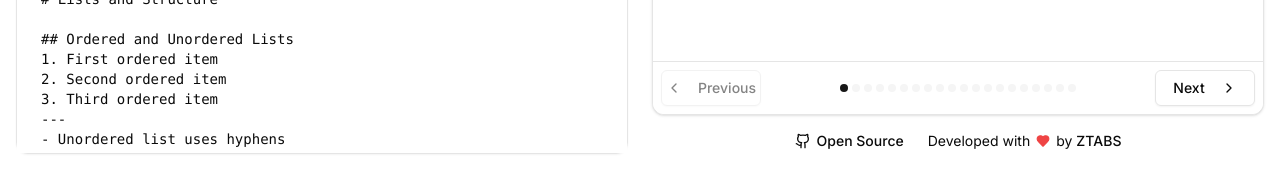
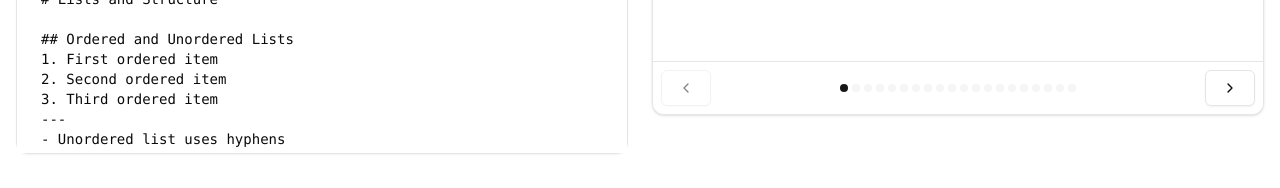
Before and after one commit to dhythm/markdown-to-slides, a Next.js app: page / in a window 1280 px wide. Shown: the part 610-798 px from the top of the page. Built offline with nearby package versions, Linux system fonts and the light colour scheme; no server answers.

Commit message:
delete Previous/Next labels and Open Source description

```diff
--- a/src/components/preview/slide-preview.tsx
+++ b/src/components/preview/slide-preview.tsx
@@ -1,22 +1,28 @@
-import { Button } from '@/components/ui/button'
-import { Card, CardContent, CardFooter, CardHeader, CardTitle } from '@/components/ui/card'
-import { ChevronLeft, ChevronRight, Maximize2 } from 'lucide-react'
-import ReactMarkdown from 'react-markdown'
-import remarkGfm from 'remark-gfm'
-import remarkMath from 'remark-math'
-import rehypeKatex from 'rehype-katex'
-import { cn } from '@/lib/utils'
-import { SlideTheme } from '@/types/theme'
-import 'katex/dist/katex.min.css'
+import { Button } from "@/components/ui/button";
+import {
+	Card,
+	CardContent,
+	CardFooter,
+	CardHeader,
+	CardTitle,
+} from "@/components/ui/card";
+import { cn } from "@/lib/utils";
+import type { SlideTheme } from "@/types/theme";
+import { ChevronLeft, ChevronRight, Maximize2 } from "lucide-react";
+import ReactMarkdown from "react-markdown";
+import rehypeKatex from "rehype-katex";
+import remarkGfm from "remark-gfm";
+import remarkMath from "remark-math";
+import "katex/dist/katex.min.css";
 
 interface SlidePreviewProps {
-  currentSlide: number
-  slides: string[]
-  isFullscreen: boolean
-  theme?: SlideTheme
-  onPrevSlide: () => void
-  onNextSlide: () => void
-  onToggleFullscreen: () => void
+	currentSlide: number;
+	slides: string[];
+	isFullscreen: boolean;
+	theme?: SlideTheme;
+	onPrevSlide: () => void;
+	onNextSlide: () => void;
+	onToggleFullscreen: () => void;
 }
 
 export function SlidePreview({
@@ -28,18 +34,22 @@ export function SlidePreview({
 	onNextSlide,
 	onToggleFullscreen,
 }: SlidePreviewProps) {
-  const currentSlideContent = slides[currentSlide] || ""
+	const currentSlideContent = slides[currentSlide] || "";
 
 	return (
-    <Card className={cn(
+		<Card
+			className={cn(
 				"relative flex flex-col overflow-hidden min-h-[600px]",
-      isFullscreen && "fixed inset-0 z-50"
-    )}>
+				isFullscreen && "fixed inset-0 z-50",
+			)}
+		>
 			<CardHeader className="flex flex-row items-center justify-between space-y-0 px-6 py-5 border-b">
 				<CardTitle className="text-lg">Slide Preview</CardTitle>
 				<div className="flex items-center gap-2">
 					<div className="text-sm text-muted-foreground">
-            {slides.length > 0 ? `${currentSlide + 1} / ${slides.length}` : '0 / 0'}
+						{slides.length > 0
+							? `${currentSlide + 1} / ${slides.length}`
+							: "0 / 0"}
 					</div>
 					<Button
 						variant="ghost"
@@ -55,54 +65,67 @@ export function SlidePreview({
 				<div
 					className={cn(
 						"absolute inset-0 transition-colors duration-200",
-            theme?.styles.background && "bg-[var(--background)]"
+						theme?.styles.background && "bg-[var(--background)]",
 					)}
 					style={{
 						backgroundColor: theme?.styles.background,
 						color: theme?.styles.text,
 					}}
 				>
-          <div className={cn(
+					<div
+						className={cn(
 							"relative h-full flex items-center justify-center",
 							"mx-auto max-w-4xl p-8",
-            "min-h-[500px]"
-          )}>
+							"min-h-[500px]",
+						)}
+					>
 						<div
 							className="w-full prose prose-sm md:prose-base lg:prose-lg max-w-none text-center transition-all duration-200"
-              style={{
-                '--tw-prose-headings': theme?.styles.heading,
-                '--tw-prose-body': theme?.styles.text,
-                '--tw-prose-code': theme?.styles.code,
-                '--tw-prose-links': theme?.styles.link,
-                '--tw-prose-quotes': theme?.styles.blockquote,
-                '--tw-prose-quote-borders': theme?.styles.accent,
+							style={
+								{
+									"--tw-prose-headings": theme?.styles.heading,
+									"--tw-prose-body": theme?.styles.text,
+									"--tw-prose-code": theme?.styles.code,
+									"--tw-prose-links": theme?.styles.link,
+									"--tw-prose-quotes": theme?.styles.blockquote,
+									"--tw-prose-quote-borders": theme?.styles.accent,
 									fontFamily: theme?.fonts.body,
-              } as React.CSSProperties}
+								} as React.CSSProperties
+							}
 						>
 							<ReactMarkdown
 								remarkPlugins={[remarkGfm, remarkMath]}
 								rehypePlugins={[rehypeKatex]}
 								components={{
 									h1: ({ children }) => (
-                    <h1 style={{ fontFamily: theme?.fonts.heading }}>{children}</h1>
+										<h1 style={{ fontFamily: theme?.fonts.heading }}>
+											{children}
+										</h1>
 									),
 									h2: ({ children }) => (
-                    <h2 style={{ fontFamily: theme?.fonts.heading }}>{children}</h2>
+										<h2 style={{ fontFamily: theme?.fonts.heading }}>
+											{children}
+										</h2>
 									),
 									h3: ({ children }) => (
-                    <h3 style={{ fontFamily: theme?.fonts.heading }}>{children}</h3>
+										<h3 style={{ fontFamily: theme?.fonts.heading }}>
+											{children}
+										</h3>
 									),
 									p: ({ children }) => (
 										<p style={{ fontFamily: theme?.fonts.body }}>{children}</p>
 									),
-                  code: ({ inline, children }) => (
+									code: ({ inline, children }) =>
 										inline ? (
-                      <code style={{ fontFamily: theme?.fonts.code }}>{children}</code>
+											<code style={{ fontFamily: theme?.fonts.code }}>
+												{children}
+											</code>
 										) : (
 											<pre>
-                        <code style={{ fontFamily: theme?.fonts.code }}>{children}</code>
+												<code style={{ fontFamily: theme?.fonts.code }}>
+													{children}
+												</code>
 											</pre>
-                    )
 										),
 								}}
 							>
@@ -118,10 +141,9 @@ export function SlidePreview({
 						variant="outline"
 						onClick={onPrevSlide}
 						disabled={currentSlide === 0}
-            className="w-[100px]"
+						className="w-[50px]"
 					>
-            <ChevronLeft className="mr-2 h-4 w-4" />
-            Previous
+						<ChevronLeft className="mx-2 h-4 w-4" />
 					</Button>
 					<div className="flex-1 flex justify-center">
 						<div className="flex gap-1">
@@ -132,7 +154,7 @@ export function SlidePreview({
 										"w-2 h-2 rounded-full transition-colors",
 										index === currentSlide
 											? "bg-primary"
-                      : "bg-muted hover:bg-muted-foreground/50"
+											: "bg-muted hover:bg-muted-foreground/50",
 									)}
 								/>
 							))}
@@ -142,13 +164,12 @@ export function SlidePreview({
 						variant="outline"
 						onClick={onNextSlide}
 						disabled={currentSlide === slides.length - 1}
-            className="w-[100px]"
+						className="w-[50px]"
 					>
-            Next
-            <ChevronRight className="ml-2 h-4 w-4" />
+						<ChevronRight className="mx-2 h-4 w-4" />
 					</Button>
 				</div>
 			</CardFooter>
 		</Card>
-  )
+	);
 }
--- a/src/components/slidemaker.tsx
+++ b/src/components/slidemaker.tsx
@@ -1,66 +1,66 @@
-'use client'
+"use client";
 
-import { useState, useEffect } from 'react'
-import { Button } from '@/components/ui/button'
-import { Download, Moon, Sun, Presentation, Github, Heart } from 'lucide-react'
-import { useTheme } from 'next-themes'
-import { MarkdownEditor } from '@/components/editor/markdown-editor'
-import { SlidePreview } from '@/components/preview/slide-preview'
-import { exportToPDF, exportToPPTX } from '@/lib/utils/exports'
-import { exampleSlides } from '@/lib/constants/example-slides'
-import { SlideTheme } from '@/types/theme'
+import { MarkdownEditor } from "@/components/editor/markdown-editor";
+import { SlidePreview } from "@/components/preview/slide-preview";
+import { Button } from "@/components/ui/button";
+import { exampleSlides } from "@/lib/constants/example-slides";
+import { exportToPDF, exportToPPTX } from "@/lib/utils/exports";
+import type { SlideTheme } from "@/types/theme";
+import { Download, Github, Heart, Moon, Presentation, Sun } from "lucide-react";
+import { useTheme } from "next-themes";
+import { useEffect, useState } from "react";
 
 export function SlideMaker() {
-  const { theme, setTheme } = useTheme()
-  const [mounted, setMounted] = useState(false)
-  const [markdown, setMarkdown] = useState(exampleSlides)
-  const [slides, setSlides] = useState<string[]>([])
-  const [currentSlide, setCurrentSlide] = useState(0)
-  const [isFullscreen, setIsFullscreen] = useState(false)
-  const [currentTheme, setCurrentTheme] = useState<SlideTheme>()
+	const { theme, setTheme } = useTheme();
+	const [mounted, setMounted] = useState(false);
+	const [markdown, setMarkdown] = useState(exampleSlides);
+	const [slides, setSlides] = useState<string[]>([]);
+	const [currentSlide, setCurrentSlide] = useState(0);
+	const [isFullscreen, setIsFullscreen] = useState(false);
+	const [currentTheme, setCurrentTheme] = useState<SlideTheme>();
 
 	useEffect(() => {
-    setMounted(true)
-  }, [])
+		setMounted(true);
+	}, []);
 
 	useEffect(() => {
 		const newSlides = markdown
 			.split(/^---$/m)
-      .map(slide => slide.trim())
-      .filter(Boolean)
-    setSlides(newSlides)
-  }, [markdown])
+			.map((slide) => slide.trim())
+			.filter(Boolean);
+		setSlides(newSlides);
+	}, [markdown]);
 
 	function handleMarkdownChange(value: string) {
-    setMarkdown(value)
+		setMarkdown(value);
 	}
 
 	function prevSlide() {
-    setCurrentSlide(prev => Math.max(0, prev - 1))
+		setCurrentSlide((prev) => Math.max(0, prev - 1));
 	}
 
 	function nextSlide() {
-    setCurrentSlide(prev => Math.min(slides.length - 1, prev + 1))
+		setCurrentSlide((prev) => Math.min(slides.length - 1, prev + 1));
 	}
 
 	function toggleFullscreen() {
-    setIsFullscreen(prev => !prev)
+		setIsFullscreen((prev) => !prev);
 	}
 
 	async function handleExportPDF() {
-    await exportToPDF(slides, currentTheme)
+		await exportToPDF(slides, currentTheme);
 	}
 
 	async function handleExportPPTX() {
-    await exportToPPTX(slides, currentTheme)
+		await exportToPPTX(slides, currentTheme);
 	}
 
 	function handleThemeChange(theme: SlideTheme) {
-    setCurrentTheme(theme)
+		setCurrentTheme(theme);
 	}
 
 	if (!mounted) {
-    return null
+		return null;
 	}
 
 	return (
@@ -70,10 +70,10 @@ export function SlideMaker() {
 					<Button
 						variant="outline"
 						size="icon"
-            onClick={() => setTheme(theme === 'dark' ? 'light' : 'dark')}
+						onClick={() => setTheme(theme === "dark" ? "light" : "dark")}
 						suppressHydrationWarning
 					>
-            {theme === 'dark' ? (
+						{theme === "dark" ? (
 							<Sun className="h-4 w-4" />
 						) : (
 							<Moon className="h-4 w-4" />
@@ -106,31 +106,9 @@ export function SlideMaker() {
 							onNextSlide={nextSlide}
 							onToggleFullscreen={toggleFullscreen}
 						/>
-            <div className="mt-4 flex items-center justify-center gap-6 text-sm text-foreground">
-              <a
-                href="https://github.com/ztabs-official/markdown-to-slides"
-                target="_blank"
-                rel="noopener noreferrer"
-                className="inline-flex items-center font-medium hover:text-primary transition-colors"
-              >
-                <Github className="h-4 w-4 mr-1.5" />
-                Open Source
-              </a>
-              <div className="flex items-center">
-                Developed with <Heart className="h-3.5 w-3.5 text-red-500 mx-1.5" fill="currentColor" /> by{' '}
-                <a
-                  href="https://ztabs.co"
-                  target="_blank"
-                  rel="noopener noreferrer"
-                  className="ml-1 font-medium hover:text-primary transition-colors"
-                >
-                  ZTABS
-                </a>
-              </div>
-            </div>
 					</div>
 				</div>
 			</main>
 		</div>
-  )
+	);
 }
```
Also changed, not shown: 1 other file (tests, documents, lock files or other folders). Lines whose indentation alone changed are shown as unchanged.
